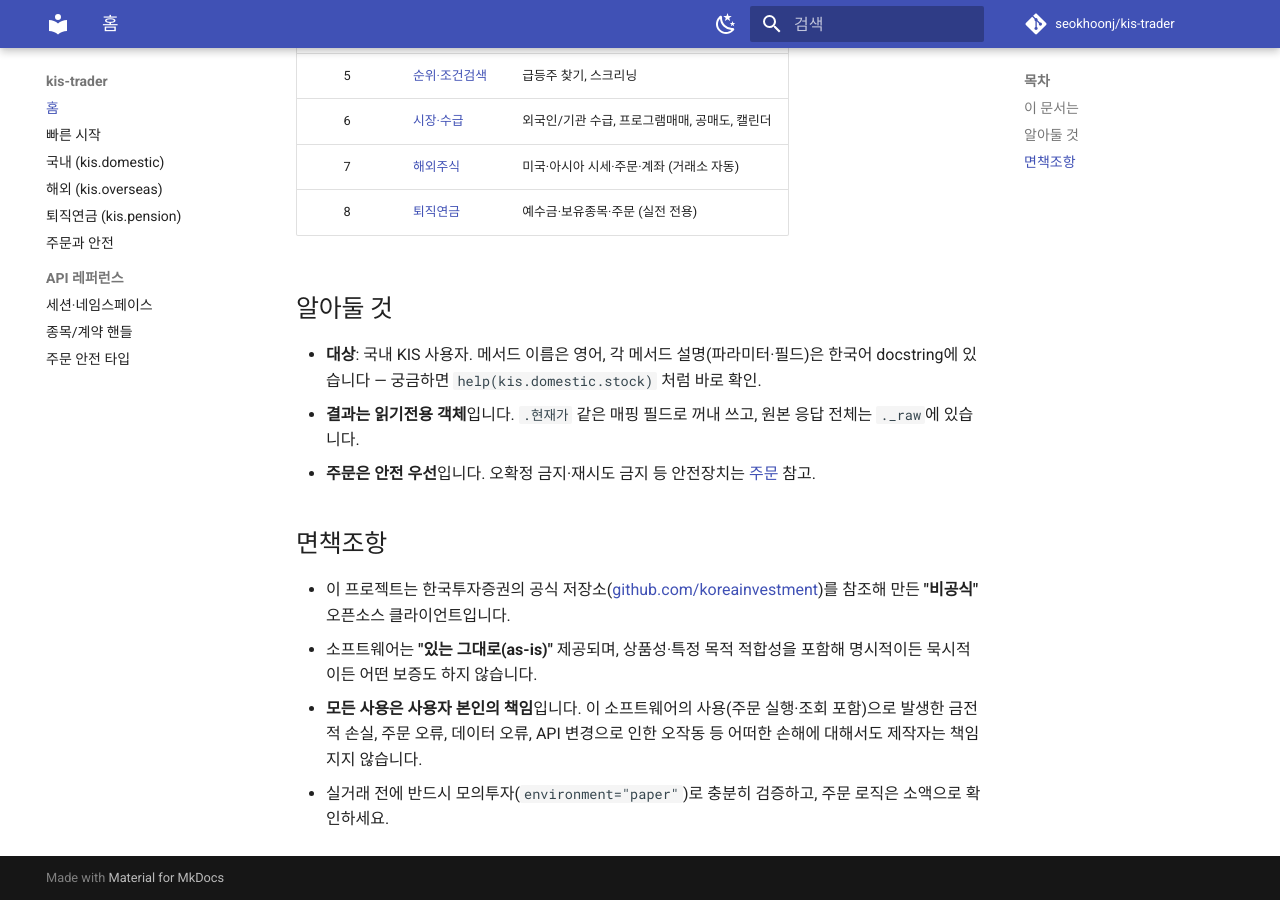
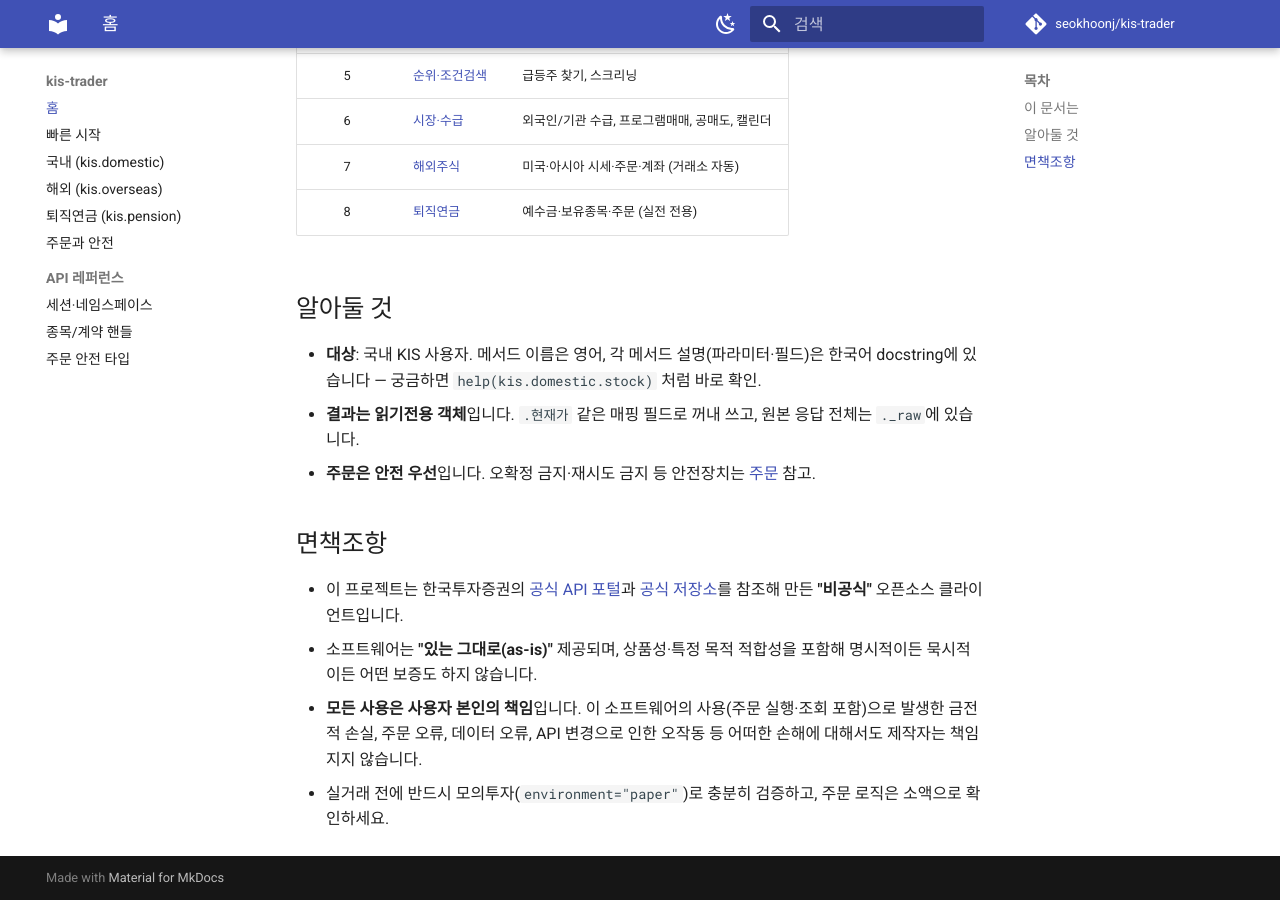
Before and after one commit to seokhoonj/kis-trader, an MkDocs documentation site: the page built from docs/index.md, in a window 1280 px wide and 900 px high, scrolled down 708 px. Built offline with MkDocs 1.6.1 and Material for MkDocs 9.7.7, drawn with Linux system fonts in a browser that asks for light colours; comment, search, counter and statistics services are not loaded.

Commit message:
docs: cite the KIS API portal alongside the official repo

```diff
--- a/docs/index.md
+++ b/docs/index.md
@@ -37,8 +37,8 @@ kis.domestic.ranking.by_change(direction="gainers")  # 오늘 상승률 순위
 
 ## 면책조항
 
-- 이 프로젝트는 한국투자증권의 공식 저장소([github.com/koreainvestment](https://github.com/koreainvestment))를
-  참조해 만든 **"비공식"** 오픈소스 클라이언트입니다.
+- 이 프로젝트는 한국투자증권의 [공식 API 포털](https://apiportal.koreainvestment.com/apiservice)과
+  [공식 저장소](https://github.com/koreainvestment)를 참조해 만든 **"비공식"** 오픈소스 클라이언트입니다.
 - 소프트웨어는 **"있는 그대로(as-is)"** 제공되며, 상품성·특정 목적 적합성을 포함해 명시적이든 묵시적이든
   어떤 보증도 하지 않습니다.
 - **모든 사용은 사용자 본인의 책임**입니다. 이 소프트웨어의 사용(주문 실행·조회 포함)으로 발생한 금전적
```
